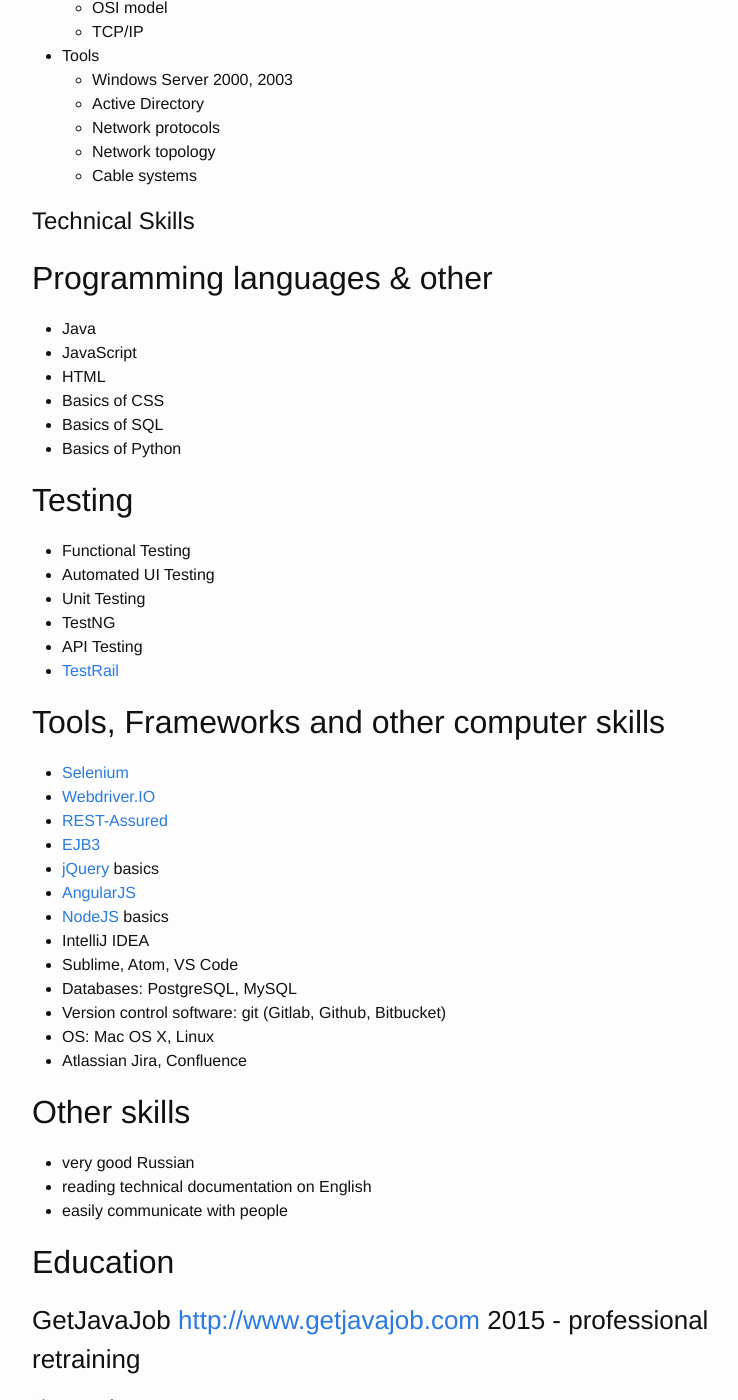
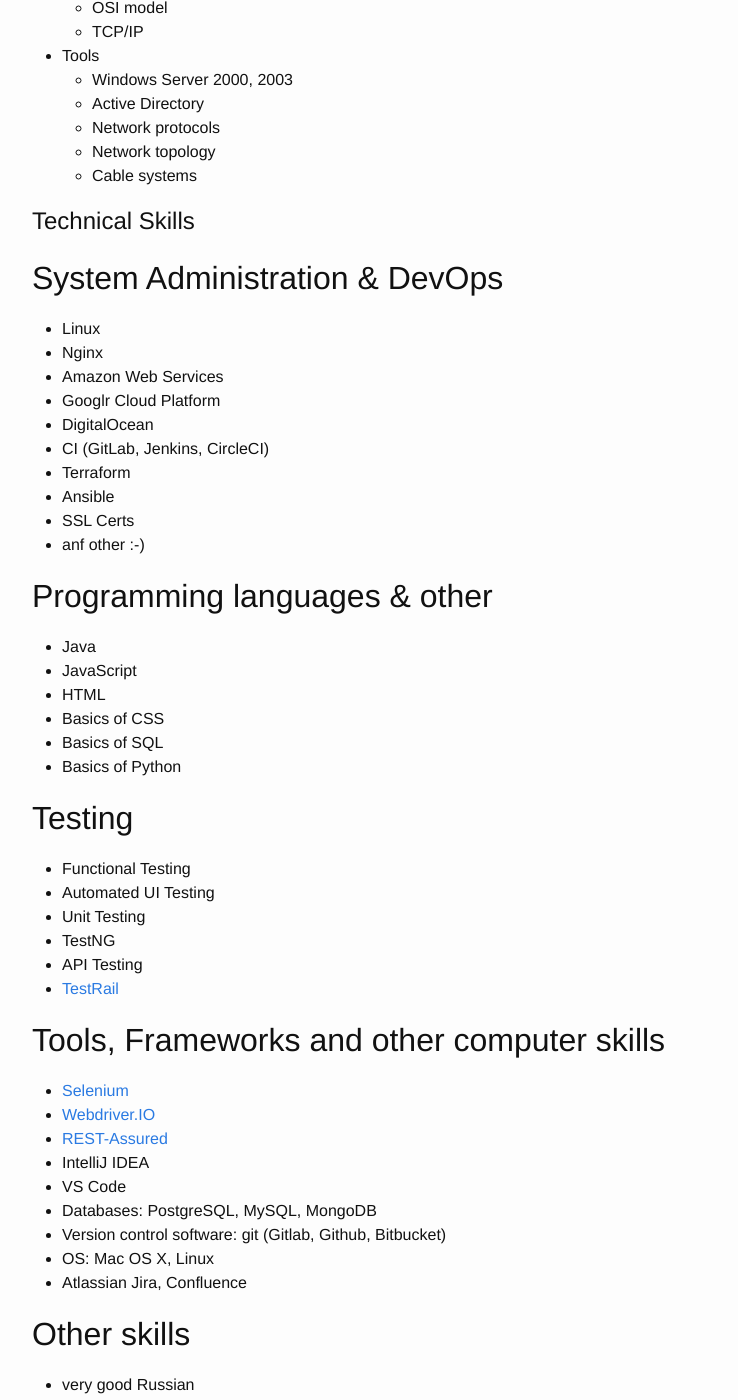
Before and after one commit to demshin/demsh.in, a Jekyll site: the page built from about.md, in a window 1280 px wide and 1400 px high, scrolled down 1617 px. Shown: the whole window, without its empty margins (238-976 px from the left). Built offline with Jekyll 4.4.1, drawn with Linux system fonts in a browser that asks for light colours.

Commit message:
add some skills

```diff
--- a/about.md
+++ b/about.md
@@ -74,6 +74,19 @@ web: <https://demshin.github.io>
 
 # Technical Skills
 
+## System Administration & DevOps
+
+- Linux
+- Nginx
+- Amazon Web Services
+- Googlr Cloud Platform
+- DigitalOcean
+- CI (GitLab, Jenkins, CircleCI)
+- Terraform
+- Ansible
+- SSL Certs
+- anf other :-)
+
 ## Programming languages & other
 
 - Java
@@ -97,13 +110,9 @@ web: <https://demshin.github.io>
 - [Selenium](http://www.seleniumhq.org)
 - [Webdriver.IO](http://webdriver.io)
 - [REST-Assured](http://rest-assured.io/)
-- [EJB3](http://ejb3.jboss.org)
-- [jQuery](http://jquery.com/) basics
-- [AngularJS](https://angularjs.org)
-- [NodeJS](http://nodejs.org/) basics
 - IntelliJ IDEA
-- Sublime, Atom, VS Code
-- Databases: PostgreSQL, MySQL
+- VS Code
+- Databases: PostgreSQL, MySQL, MongoDB
 - Version control software: git (Gitlab, Github, Bitbucket)
 - OS: Mac OS X, Linux
 - Atlassian Jira, Confluence
```
